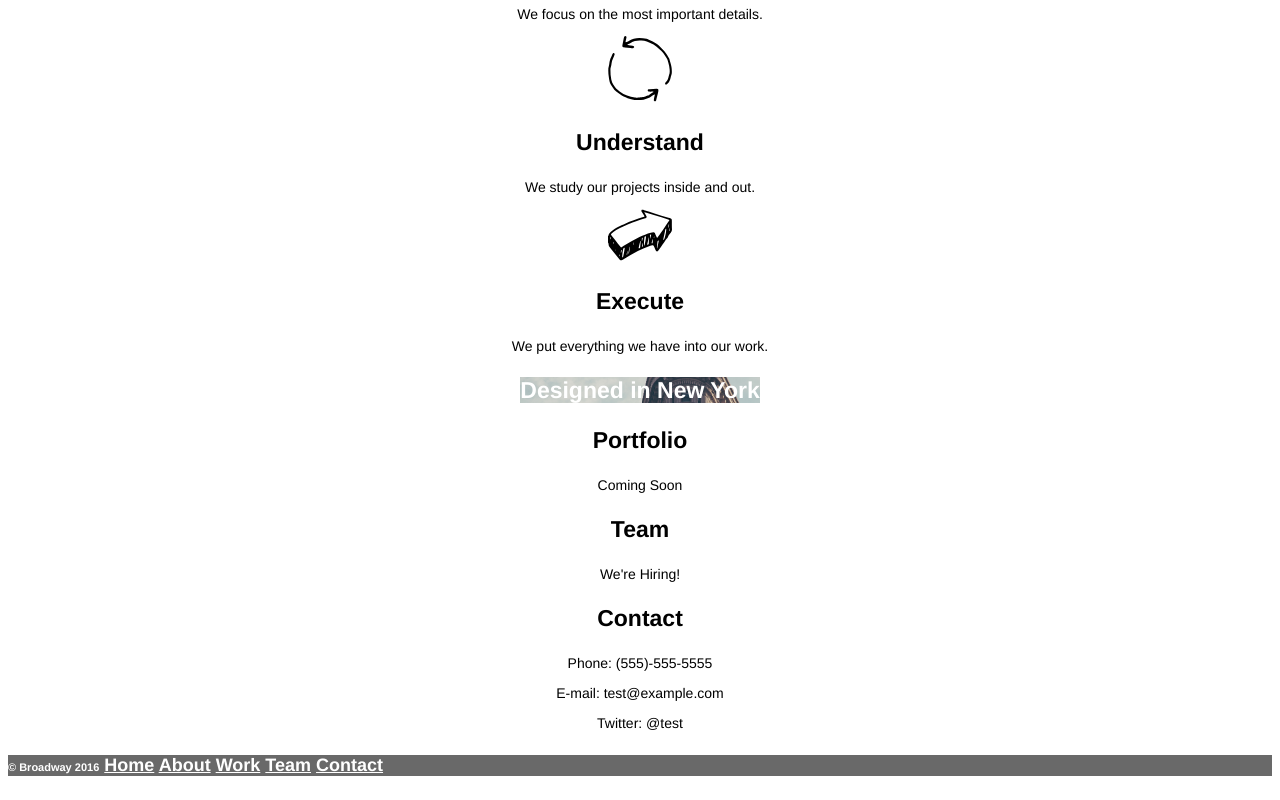
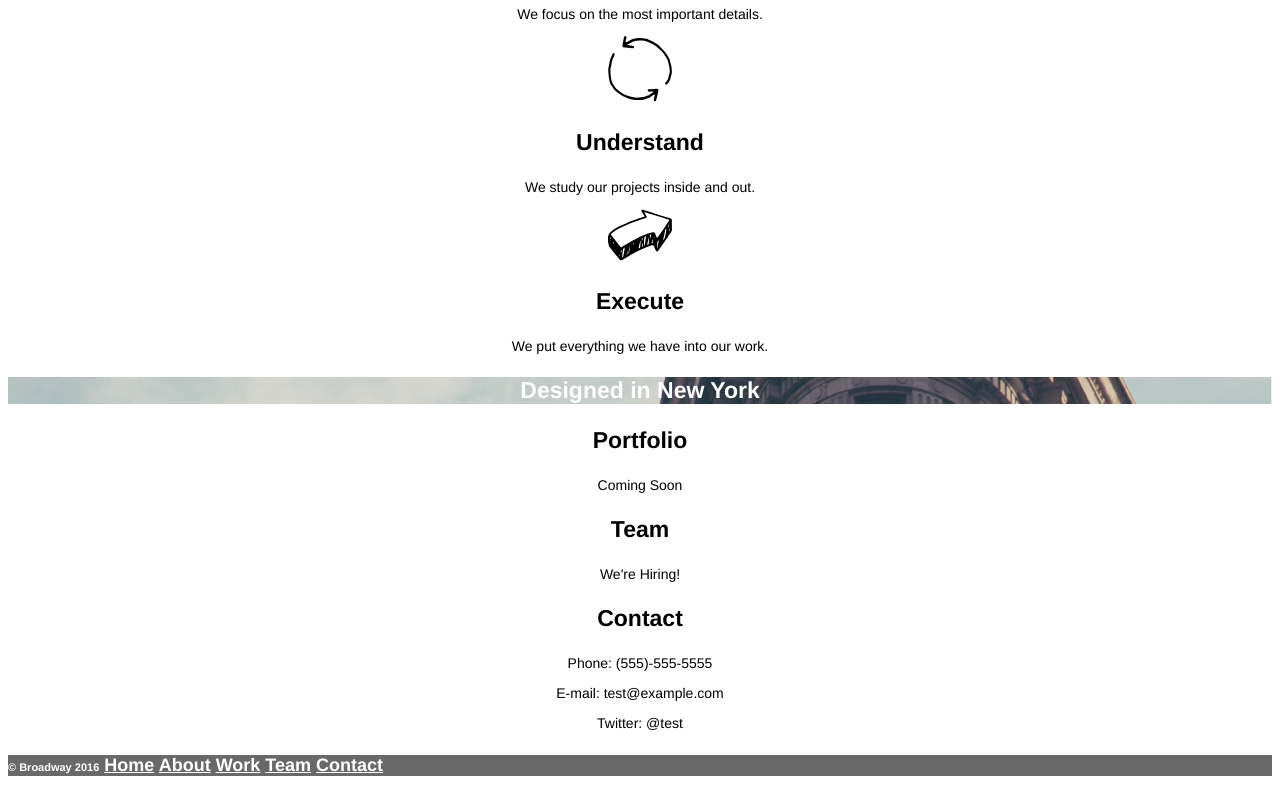
Before and after one commit to glassmanca/broadway, a plain HTML site: page index.html in a window 1280 px wide. Shown: the part 571-1371 px from the top of the page. Drawn offline with Linux system fonts and the light colour scheme.

Commit message:
Form background image to fit screen

```diff
--- a/index.html
+++ b/index.html
@@ -35,8 +35,11 @@
       <p>We put everything we have into our work.</p>
 
     </div>
+    <div id="break">
+      <h3>Designed in New York</h3>
+    </div>
 
-    <h3> <span class="break">Designed in New York</span></h3>
+    <!--<h3> <span class="break">Designed in New York</span></h3>-->
 
     <div id="work">
       <h3>Portfolio</h3>
--- a/resources/css/style.css
+++ b/resources/css/style.css
@@ -35,10 +35,9 @@ p{
   font-size: 14px;
 }
 
-.break{
+#break{
   color: white;
   background-image: url("../images/flatiron.png");
-  background-repeat: no-repeat;
   background-position: center;
   background-size: cover;
 }
```
